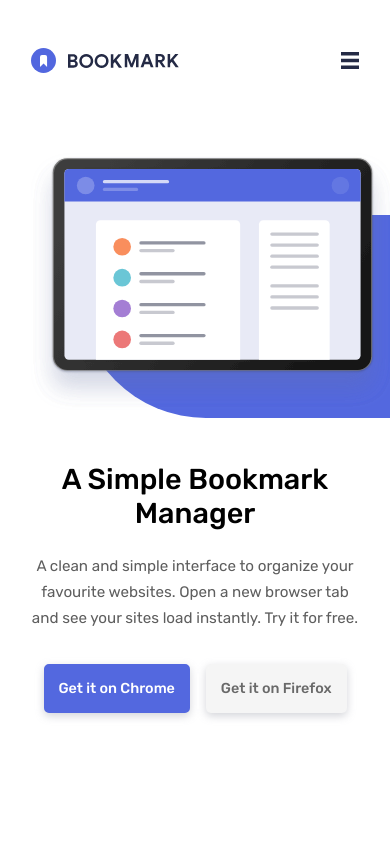
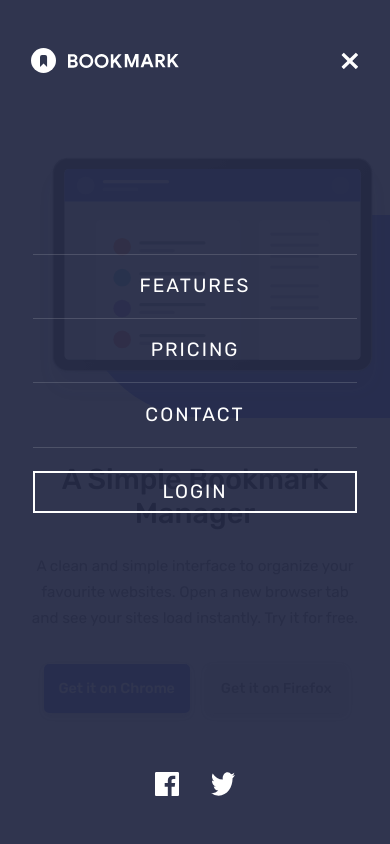
Before and after one commit to jiatian2300/Bookmark-landing-page-FM, a plain HTML site: page index.html in a window 390 px wide. Both pictures are taken after a click on the button "open navigation". Shown: the top 844 px of the page. Drawn offline with Linux system fonts and the light colour scheme.

Commit message:
fixed the nav_toogle button not opening
add .active to nav not nav_toggle
prevent scrolling when nav is open

```diff
--- a/css/style.scss
+++ b/css/style.scss
@@ -19,6 +19,10 @@ body {
     font-family: "Rubik", sans-serif;
     text-align: center;
     position: relative;
+}
+
+.fixed-position {
+    position: fixed;
 }
 
 button {
--- a/main.js
+++ b/main.js
@@ -1,8 +1,10 @@
 // Toogle menu
-const nav = document.querySelector(".nav_toggle");
+const toggle = document.querySelector(".nav_toggle");
+const nav = document.querySelector("nav");
 
-nav.addEventListener("click", () => {
+toggle.addEventListener("click", () => {
     nav.classList.toggle("nav_active");
+    document.body.classList.toggle("fixed-position");
 });
 
 // Tabs
```
Also changed, not shown: css/style.css, 2 other files.
